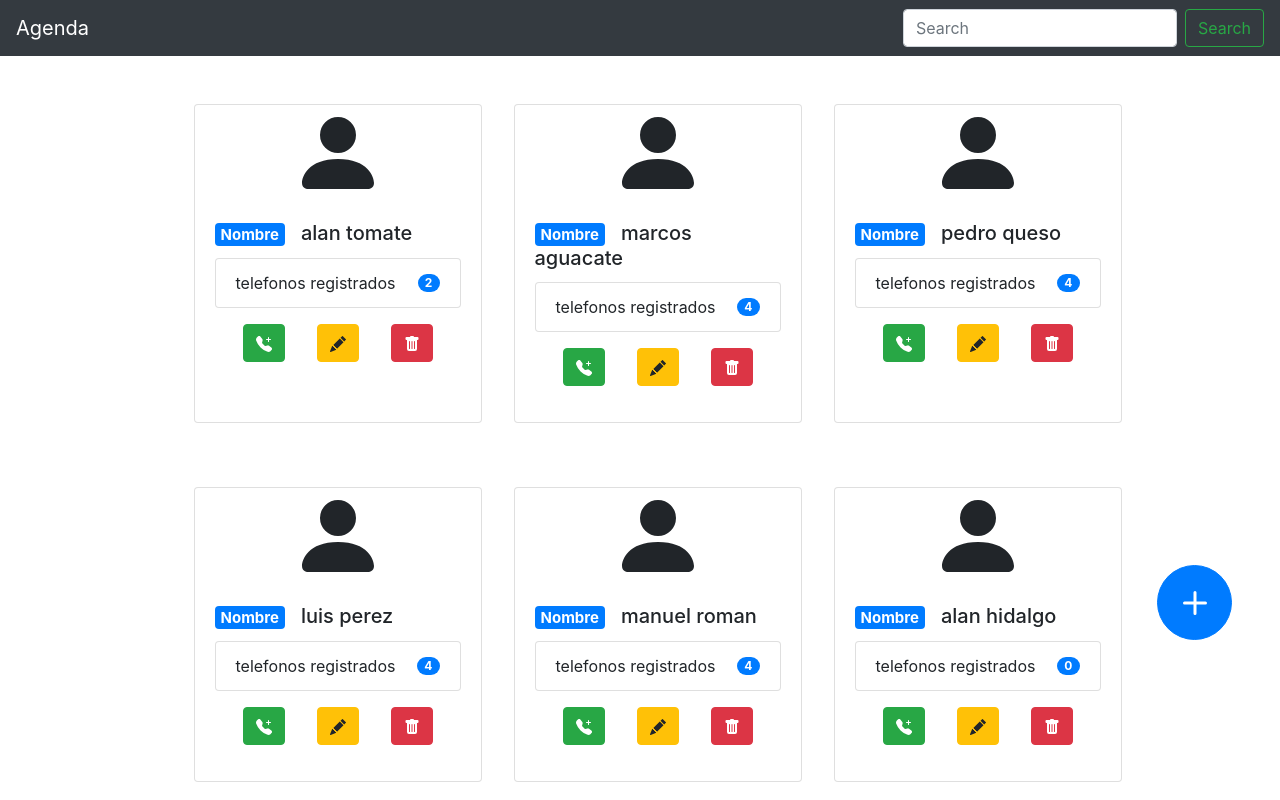
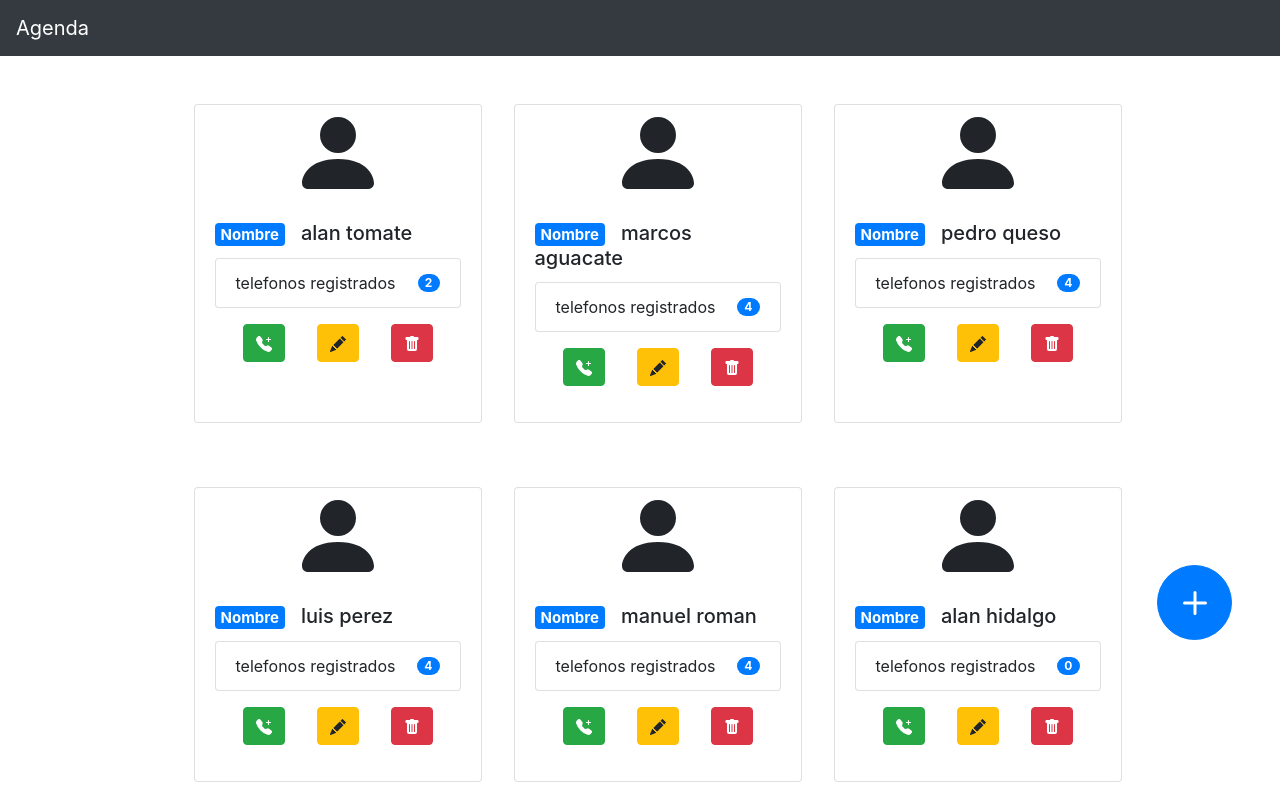
Before and after one commit to AlanHidal/crud-agenda, an Angular app: page /home in a window 1280 px wide. Built offline with nearby package versions, Linux system fonts and the light colour scheme.

Commit message:
corretion error *error form invalid

```diff
--- a/src/app/componetes/mix/header/header.component.html
+++ b/src/app/componetes/mix/header/header.component.html
@@ -1,7 +1,7 @@
 <nav class="navbar navbar-dark bg-dark">
     <a class="navbar-brand">Agenda</a>
-    <form class="form-inline">
-        <input class="form-control mr-sm-2" type="search" placeholder="Search" aria-label="Search">
-        <button class="btn btn-outline-success my-2 my-sm-0" type="submit">Search</button>
-    </form>
+
+    <!-- <input class="form-control mr-sm-2" type="search" placeholder="Search" aria-label="Search">
+    <button class="btn btn-outline-success my-2 my-sm-0" type="submit">Search</button> -->
+
 </nav>
```
